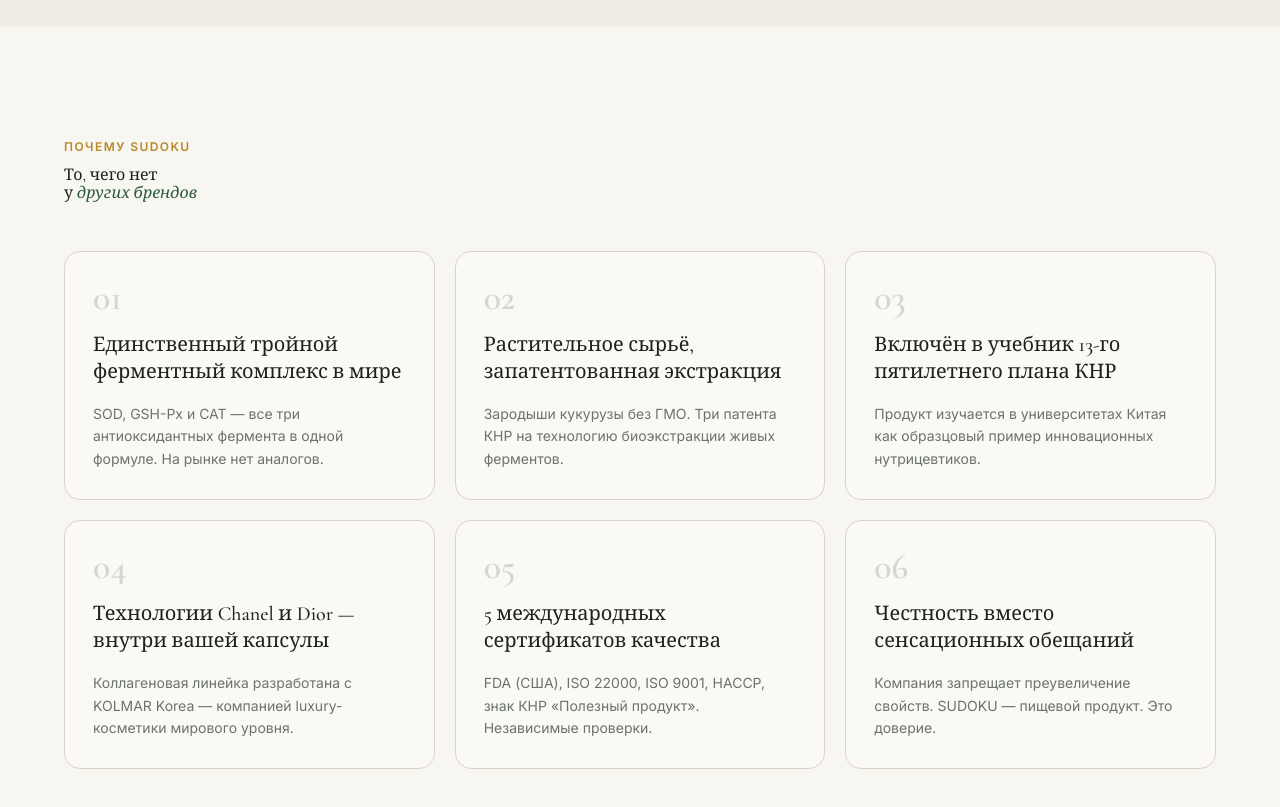
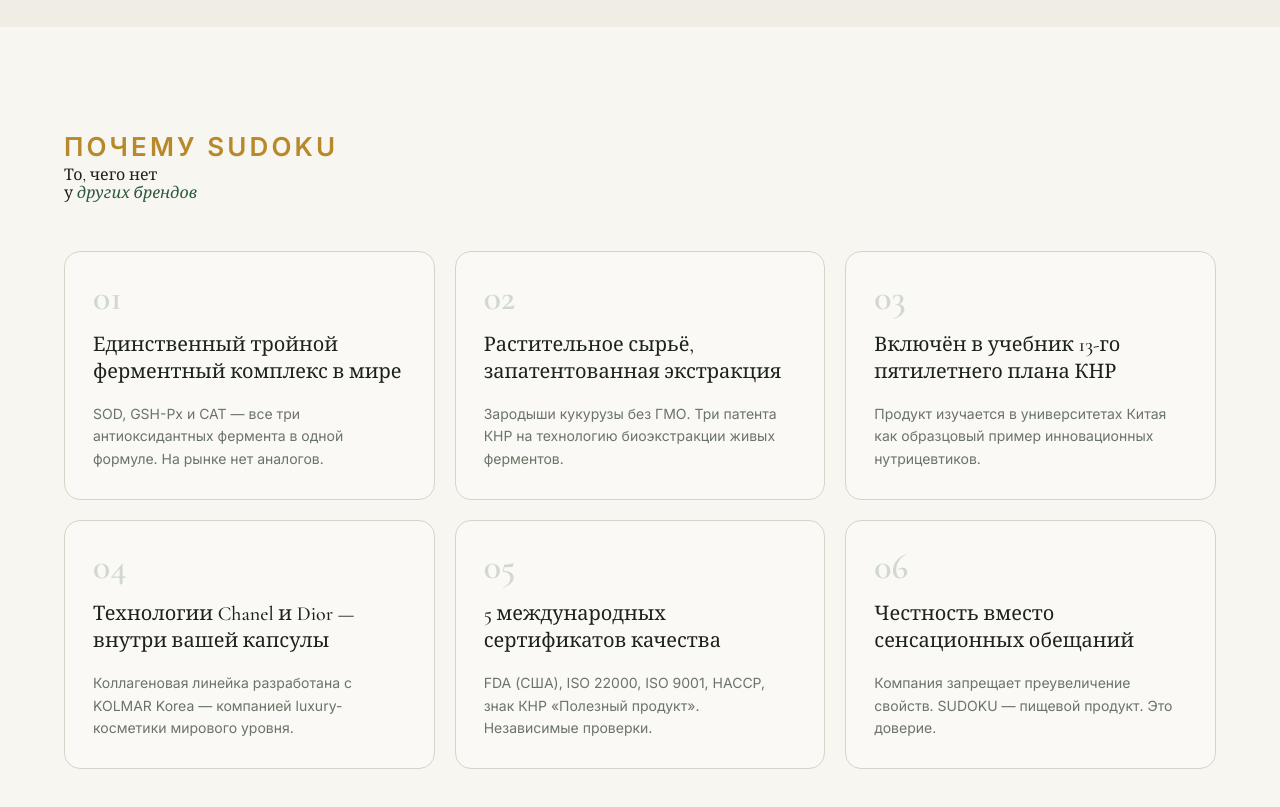
Before and after one commit to pr-poehali-dev/sudoku-age-renewal, a React (Vite) app: page / in a window 1280 px wide. Shown: the part 5400-6207 px from the top of the page. Built offline with nearby package versions, Linux system fonts and the light colour scheme.

Commit message:
feat: increase sudoku font size by 14

```diff
--- a/src/pages/Index.tsx
+++ b/src/pages/Index.tsx
@@ -685,8 +685,8 @@ function Why() {
     <section className="py-20 md:py-28" style={{ background: "var(--color-bg)" }}>
       <div className="max-w-[1200px] mx-auto px-6">
         <Reveal className="mb-12">
-          <div className="text-xs font-semibold tracking-[0.12em] uppercase mb-3" style={{ color: "var(--color-gold)" }}>Почему SUDOKU</div>
-          <h2 className="leading-[1.1]" style={{ fontFamily: "var(--font-display)", fontSize: "clamp(2rem,1.2rem+2.5vw,3.5rem)", fontWeight: 400, color: "var(--color-text)" }}>
+          <div className="text-xs font-semibold tracking-[0.12em] uppercase mb-3" style={{ color: "var(--color-gold)", fontSize: "1.625rem" }}>Почему SUDOKU</div>
+          <h2 className="leading-[1.1]" style={{ fontFamily: "var(--font-display)", fontSize: "clamp(2.875rem,2.075rem+2.5vw,4.375rem)", fontWeight: 400, color: "var(--color-text)" }}>
             То, чего нет<br />у <em style={{ fontStyle: "italic", color: "var(--color-primary)" }}>других брендов</em>
           </h2>
         </Reveal>
```
